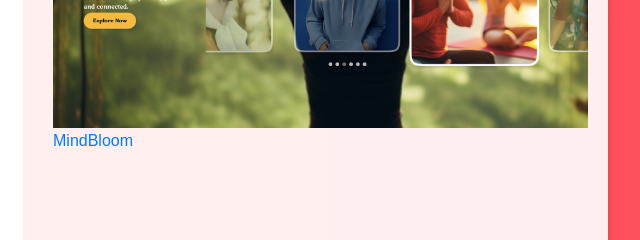
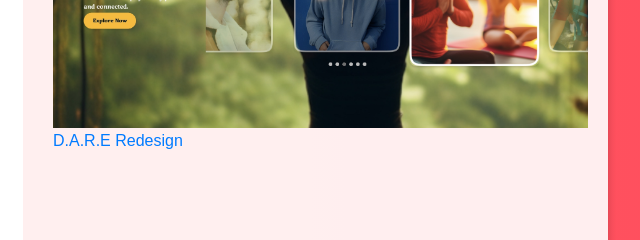
Before and after one commit to MatthewTrucco/Trucco-Portfolio, a plain HTML site: page index.html in a window 1280 px wide. Shown: the part 1760-2000 px from the top of the page, 602-1242 px from the left. Drawn offline with nearby package versions, Linux system fonts and the light colour scheme.

Commit message:
Update index.html

```diff
--- a/index.html
+++ b/index.html
@@ -67,7 +67,7 @@
                 <div class="col-md-6">
                     <a href="project2.html">
                         <img src="images/Mindbloom.jpg" alt="Project 2" class="img-fluid">
-                        <p>MindBloom</p>
+                        <p>D.A.R.E Redesign</p>
                     </a>
                 </div>
                 <div class="col-md-6">
```
